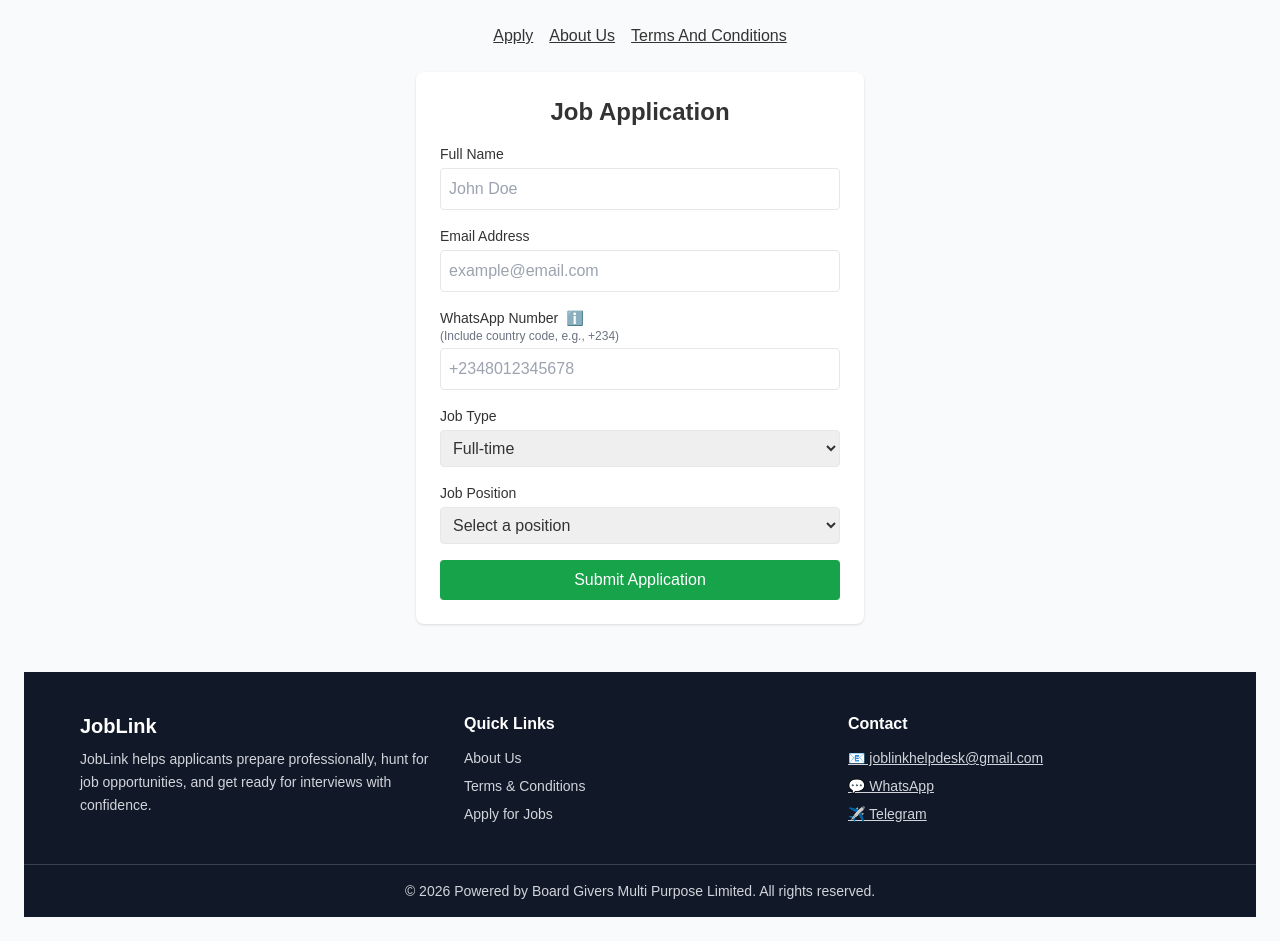
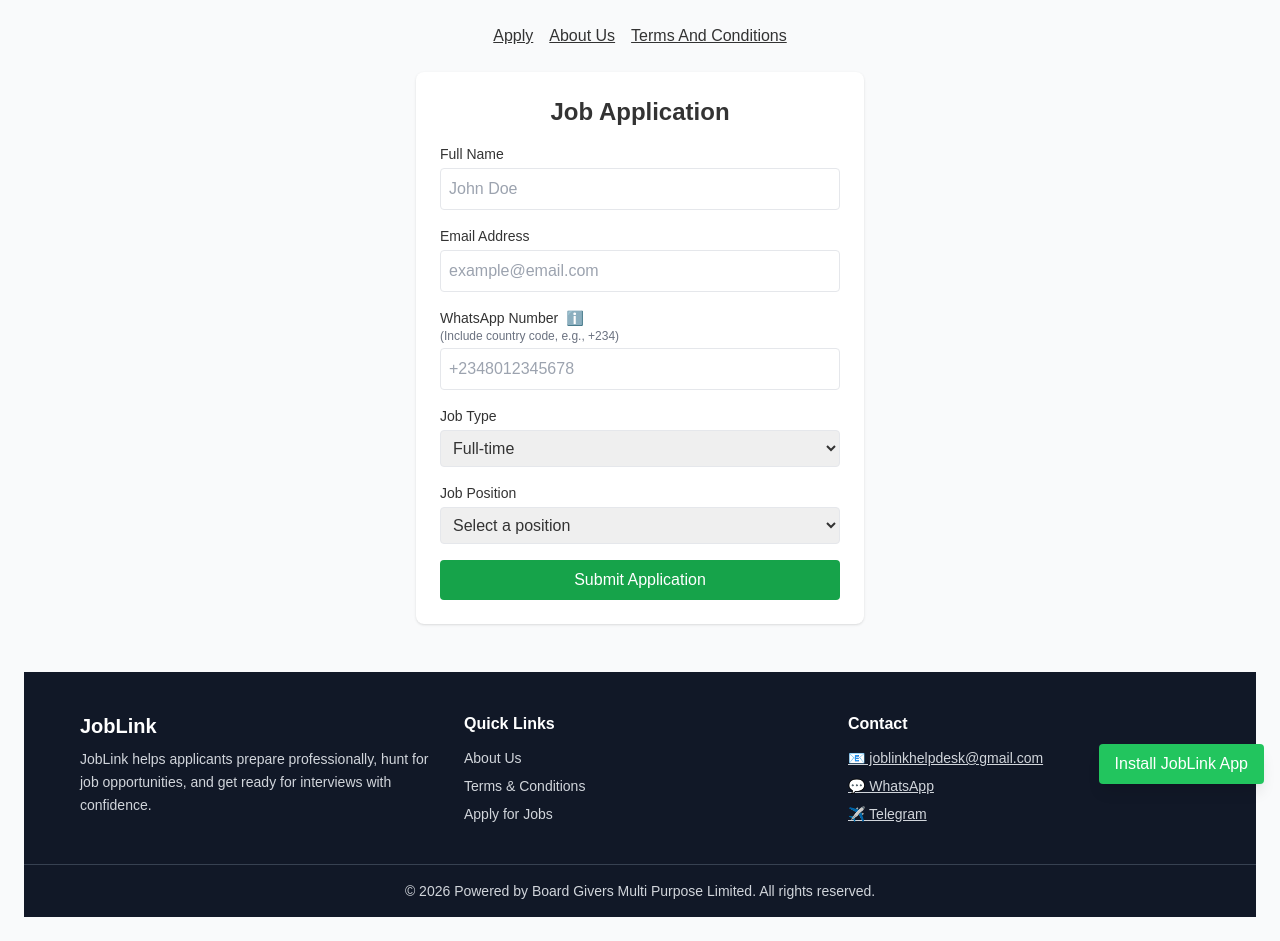
Before and after one commit to Xtosea/JobLink, a React (Create React App) app: page /#/ in a window 1280 px wide. Built offline with nearby package versions, Linux system fonts and the light colour scheme.

Commit message:
Update InstallPWAButton.js

```diff
--- a/src/components/InstallPWAButton.js
+++ b/src/components/InstallPWAButton.js
@@ -2,19 +2,16 @@ import React, { useEffect, useState } from "react";
 
 export default function InstallPWAButton() {
   const [deferredPrompt, setDeferredPrompt] = useState(null);
-  const [showButton, setShowButton] = useState(false);
+  const [showButton, setShowButton] = useState(true); // always show for demo
 
   useEffect(() => {
-    // Listen for the beforeinstallprompt event
     const handler = (e) => {
       e.preventDefault(); // Prevent automatic prompt
       setDeferredPrompt(e);
-      setShowButton(true);
     };
 
     window.addEventListener("beforeinstallprompt", handler);
 
-    // Listen for appinstalled event to hide the button after installation
     const appInstalledHandler = () => {
       setShowButton(false);
       console.log("JobLink app installed");
@@ -28,16 +25,22 @@ export default function InstallPWAButton() {
   }, []);
 
   const handleInstall = async () => {
-    if (!deferredPrompt) return;
-    deferredPrompt.prompt(); // Show native install prompt
-    const choiceResult = await deferredPrompt.userChoice;
-    if (choiceResult.outcome === "accepted") {
-      console.log("User accepted the install prompt");
+    if (deferredPrompt) {
+      deferredPrompt.prompt(); // show native install prompt
+      const choiceResult = await deferredPrompt.userChoice;
+      if (choiceResult.outcome === "accepted") {
+        console.log("User accepted the install prompt");
+      } else {
+        console.log("User dismissed the install prompt");
+      }
+      setDeferredPrompt(null);
     } else {
-      console.log("User dismissed the install prompt");
+      // fallback: manual info if no beforeinstallprompt
+      alert(
+        "To install JobLink, tap ⋮ in Chrome and select 'Add to Home screen'."
+      );
     }
-    setDeferredPrompt(null);
-    setShowButton(false); // Hide button after user interacts
+    setShowButton(false);
   };
 
   if (!showButton) return null;
```
